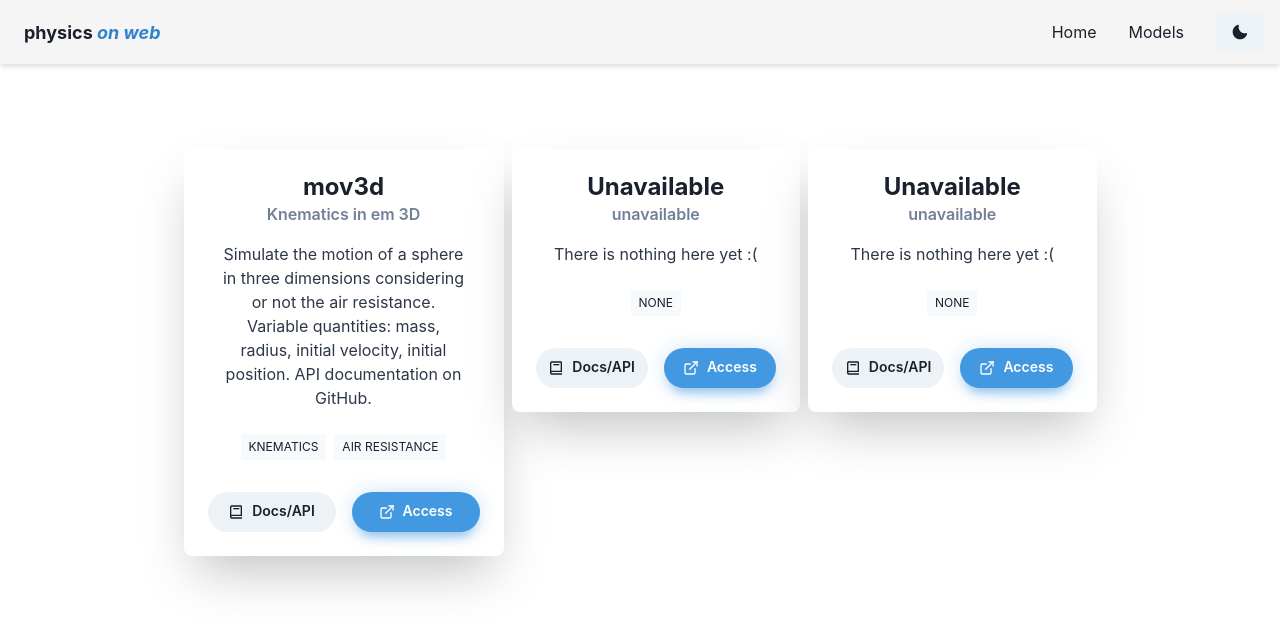
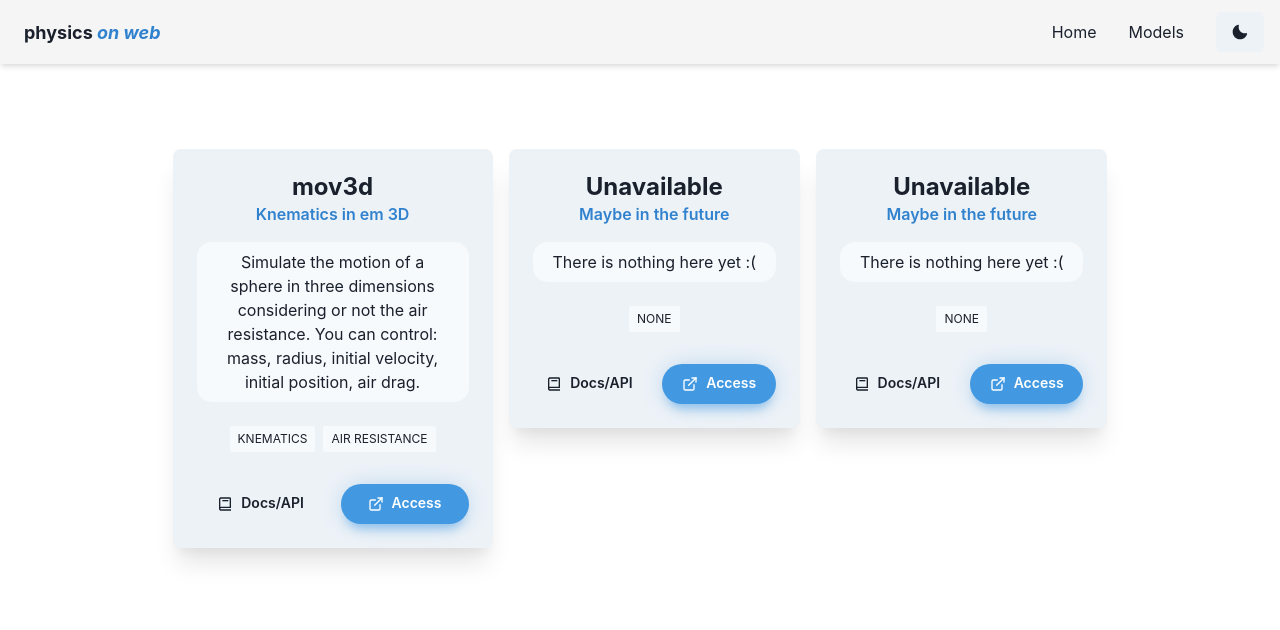
Before and after one commit to brenopelegrin/physicsjs, a React (Vite) app: page /models in a window 1280 px wide. Shown: the top 630 px of the page. Built offline with nearby package versions, Linux system fonts and the light colour scheme.

Commit message:
UI improvements: changed some colors

```diff
--- a/src/components/BoxInfo/index.tsx
+++ b/src/components/BoxInfo/index.tsx
@@ -30,7 +30,7 @@ export default function BoxInfoComponent(props: ServerInfoProps){
     return(
         <Box
             minWidth="sm"
-            background={props.bgColor ? props.bgColor : useColorModeValue('blackAlpha.100', 'blackAlpha.500')}
+            background={props.bgColor ? props.bgColor : useColorModeValue('blackAlpha.100', 'blackAlpha.400')}
             borderRadius={15}
         >
             <Flex
--- a/src/components/Card/index.tsx
+++ b/src/components/Card/index.tsx
@@ -52,24 +52,29 @@ export default function Card(props: CardProps) {
         <Box
             maxW={'320px'}
             w={'full'}
-            bg={useColorModeValue('white', 'gray.900')}
-            boxShadow={'2xl'}
+            bg={useColorModeValue('gray.100', 'gray.900')}
+            boxShadow={'xl'}
             rounded={'lg'}
             p={6}
             textAlign={'center'}>
             <Heading fontSize={'2xl'} fontFamily={'body'}>
                 {props.title}
             </Heading>
-            <Text fontWeight={600} color={'gray.500'} mb={4}>
+            <Text fontWeight={600} color={'blue.500'} mb={4}>
                 {props.subtitle}
             </Text>
-            <Text
-                textAlign={'center'}
-                color={useColorModeValue('gray.700', 'gray.400')}
-                px={3}>
+            <Box
+                borderRadius={15}
+                padding="0.5em"
+                background={useColorModeValue("gray.50", "gray.800")}
+            >
+                <Text
+                    textAlign="center"
+                    px={3}>
 
-                {props.description}
-            </Text>
+                    {props.description}
+                </Text>
+            </Box>
             <Stack align={'center'} justify={'center'} direction={'row'} mt={6}>
                 {GetTags(props)}
             </Stack>
@@ -80,9 +85,11 @@ export default function Card(props: CardProps) {
                 fontSize={'sm'}
                 rounded={'full'}
                 disabled={props.url_api ? false : true}
-                _focus={{
-                bg: 'gray.200',
+                bg="transparent"
+                _hover={{
+                    bg: useColorModeValue('gray.300', 'gray.700'),
                 }}>
+
                 {props.url_api ? (
                 <Link href={props.url_api} isExternal>
                     <HStack alignContent="center"><Icon as={BiBook} boxSize={4}/> <Text>Docs/API</Text></HStack>
--- a/src/components/Header/index.tsx
+++ b/src/components/Header/index.tsx
@@ -98,7 +98,7 @@ const NavBarContainer = ({ children, ...props }:any) => {
       pb={3}
       pt={3}
       boxShadow="md"
-      bg={useColorModeValue("blackAlpha.50", "blackAlpha.300")}
+      bg={useColorModeValue("blackAlpha.50", "blackAlpha.400")}
       {...props}
     >
       {children}
--- a/src/routes/Models/index.tsx
+++ b/src/routes/Models/index.tsx
@@ -3,20 +3,20 @@ import { Wrap, WrapItem } from '@chakra-ui/react'
 
 export default function ModelsPage(){
     return(
-        <Wrap justify='center' padding='1.8em'>
+        <Wrap justify='center' padding='1.8em' spacing={4}>
         <WrapItem>
         <Card   url_api='https://github.com/brenopelegrin/physicsjs/tree/master/backend'
                 url_gui='/models/mov3d'
                 title='mov3d'
                 subtitle='Knematics in em 3D'
-                description='Simulate the motion of a sphere in three dimensions considering or not the air resistance. Variable quantities: mass, radius, initial velocity, initial position. API documentation on GitHub.'
+                description='Simulate the motion of a sphere in three dimensions considering or not the air resistance. You can control: mass, radius, initial velocity, initial position, air drag.'
                 tags={['knematics', 'air resistance']}/>
         </WrapItem>
         <WrapItem>
         <Card   url_api=''
                 url_gui=''
                 title='Unavailable'
-                subtitle='unavailable'
+                subtitle='Maybe in the future'
                 description='There is nothing here yet :('
                 tags={['none']}/>
         </WrapItem>
@@ -24,7 +24,7 @@ export default function ModelsPage(){
         <Card   url_api=''
                 url_gui=''
                 title='Unavailable'
-                subtitle='unavailable'
+                subtitle='Maybe in the future'
                 description='There is nothing here yet :('
                 tags={['none']}/>
         </WrapItem>
```
